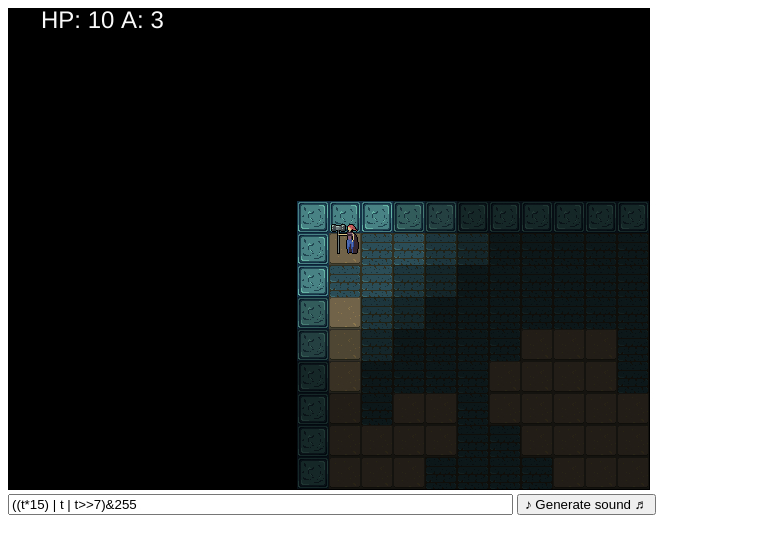
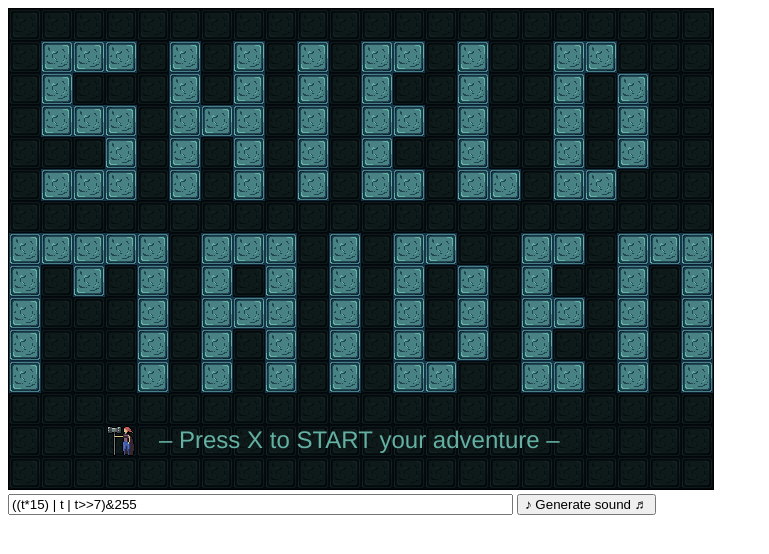
Before and after one commit to ehtd/js13, a plain HTML site: page index.html in a window 1280 px wide. Shown: the whole page, without its empty margins (0-769 px from the left). Drawn offline with Linux system fonts and the light colour scheme; animation ran at ten frames a second.

Commit message:
Added states and menu

```diff
--- a/game.js
+++ b/game.js
@@ -5,6 +5,14 @@
 //TODO: Add fog of war, maybe using oil drop
 //TODO: Increase hero attack after killing an enemy, reduce it to normal after certain steps
 
+var STATES = {
+    "MENU":"menuState",
+    "GAME":"gameState",
+    "WIN":"winState",
+    "LOSE":"loseState"
+}
+
+var currentState = STATES.MENU;
 
 var canvas = document.getElementById('myCanvas');
 var ctx = canvas.getContext('2d');
@@ -38,7 +46,9 @@ var keysDown = {};
 
 addEventListener("keydown", function (e) {
 
+
     if (canPressKey){
+        console.log(e.keyCode);
         playerHasMoved = false;
         keysDown[e.keyCode] = true;
         canPressKey = false;
@@ -56,12 +66,16 @@ var topLayer = [[]];
 
 // Reset the game when the player catches a monster
 var reset = function () {
-    hero.x = 1;
-    hero.y = 1;
+
 
     groundLayer = generateBackground();
     topLayer = createWorld();
     generateEnemies();
+
+    hero.x = 1;
+    hero.y = 1;
+
+    topLayer[hero.y][hero.x] = 0;
 
     //clear up terrain for each enemy
 //    enemies.forEach(function(enemy){
@@ -199,8 +213,19 @@ var KEY_UP = 38;
 var KEY_DOWN = 40;
 var KEY_LEFT = 37;
 var KEY_RIGHT = 39;
+var KEY_X = 88;
 
 var update = function (modifier) {
+
+    if (currentState == STATES.MENU){
+
+        if (KEY_X in keysDown){
+            currentState = STATES.GAME;
+        }
+
+        return;
+    }
+
     if (KEY_UP in keysDown && !playerHasMoved) {
 
         var row = hero.y - 1;
@@ -382,6 +407,7 @@ var render = function () {
 
     ctx.clearRect(0,0,canvas.width, canvas.height);
 
+    if (currentState == STATES.GAME){
         if (bgReady) {
             drawTiledBackground();
 
@@ -396,14 +422,55 @@ var render = function () {
 
         }
 
-
-
         //TODO: improve the display
         ctx.fillStyle = "rgb(250, 250, 250)";
         ctx.font = "24px Helvetica";
         ctx.textAlign = "left";
         ctx.textBaseline = "top";
         ctx.fillText("HP: " + hero.hp + " A: "+hero.attack, 32, 0);
+
+    } else if (currentState == STATES.MENU){
+
+        var shield_maiden_title = [[0.8,0.8,0.8,0.8,0.8,0.8,0.8,0.8,0.8,0.8,0.8,0.8,0.8,0.8,0.8,0.8,0.8,0.8,0.8,0.8,0.8,0.8],
+            [0.8,0,0,0,0.8,0,0.8,0,0.8,0,0.8,0,0,0.8,0,0.8,0.8,0,0,0.8,0.8,0.8],
+            [0.8,0,0.8,0.8,0.8,0,0.8,0,0.8,0,0.8,0,0.8,0.8,0,0.8,0.8,0,0.8,0,0.8,0.8],
+            [0.8,0,0,0,0.8,0,0,0,0.8,0,0.8,0,0,0.8,0,0.8,0.8,0,0.8,0,0.8,0.8],
+            [0.8,0.8,0.8,0,0.8,0,0.8,0,0.8,0,0.8,0,0.8,0.8,0,0.8,0.8,0,0.8,0,0.8,0.8],
+            [0.8,0,0,0,0.8,0,0.8,0,0.8,0,0.8,0,0,0.8,0,0,0.8,0,0,0.8,0.8,0.8],
+            [0.8,0.8,0.8,0.8,0.8,0.8,0.8,0.8,0.8,0.8,0.8,0.8,0.8,0.8,0.8,0.8,0.8,0.8,0.8,0.8,0.8,0.8],
+            [0,0,0,0,0,0.8,0,0,0,0.8,0,0.8,0,0,0.8,0.8,0,0,0.8,0,0,0],
+            [0,0.8,0,0.8,0,0.8,0,0.8,0,0.8,0,0.8,0,0.8,0,0.8,0,0.8,0.8,0,0.8,0],
+            [0,0.8,0.8,0.8,0,0.8,0,0,0,0.8,0,0.8,0,0.8,0,0.8,0,0,0.8,0,0.8,0],
+            [0,0.8,0.8,0.8,0,0.8,0,0.8,0,0.8,0,0.8,0,0.8,0,0.8,0,0.8,0.8,0,0.8,0],
+            [0,0.8,0.8,0.8,0,0.8,0,0.8,0,0.8,0,0.8,0,0,0.8,0.8,0,0,0.8,0,0.8,0],
+            [0.8,0.8,0.8,0.8,0.8,0.8,0.8,0.8,0.8,0.8,0.8,0.8,0.8,0.8,0.8,0.8,0.8,0.8,0.8,0.8,0.8,0.8],
+            [0.8,0.8,0.8,0.8,0.8,0.8,0.8,0.8,0.8,0.8,0.8,0.8,0.8,0.8,0.8,0.8,0.8,0.8,0.8,0.8,0.8,0.8],
+            [0.8,0.8,0.8,0.8,0.8,0.8,0.8,0.8,0.8,0.8,0.8,0.8,0.8,0.8,0.8,0.8,0.8,0.8,0.8,0.8,0.8,0.8]
+        ];
+
+        for (var r = 0; r < canvas.height/tileSize; r++) {
+            for (var c = 0; c < canvas.width/tileSize; c++) {
+
+                var tile = hardWallIndex;
+                var tileRow = (tile / imageNumTiles) | 0;
+                var tileCol = (tile % imageNumTiles) | 0;
+                ctx.drawImage(tilesetImage, (tileCol * tileSize), (tileRow * tileSize), tileSize, tileSize, ((c) * tileSize), ((r) * tileSize), tileSize, tileSize);
+
+                ctx.fillStyle = "rgba(0, 0, 0,"+shield_maiden_title[r][c]+")";
+                ctx.fillRect(c*tileSize, r*tileSize, tileSize, tileSize);
+            }
+        }
+
+        ctx.fillStyle = "rgb(100, 177, 164)";
+        ctx.font = "24px Helvetica";
+        ctx.textAlign = "left";
+        ctx.textBaseline = "top";
+        ctx.fillText("– Press X to START your adventure – ", 150, 420);
+
+        ctx.drawImage(tilesetImage, (3 * tileSize), (2 * tileSize), tileSize, tileSize, (3)*tileSize, (13)*tileSize, tileSize, tileSize);
+
+    }
+
 };
 
 // The main game loop
--- a/index.html
+++ b/index.html
@@ -17,7 +17,7 @@
 
 <body>
 
-    <canvas id=myCanvas width="640" height="480"></canvas>
+    <canvas id=myCanvas width="704" height="480"></canvas>
 
     <br>
     <input type=text id=formula value="((t*15) | t | t>>7)&255" size=60/>
```
Also changed, not shown: 1 other file. Lines whose indentation alone changed are shown as unchanged.
